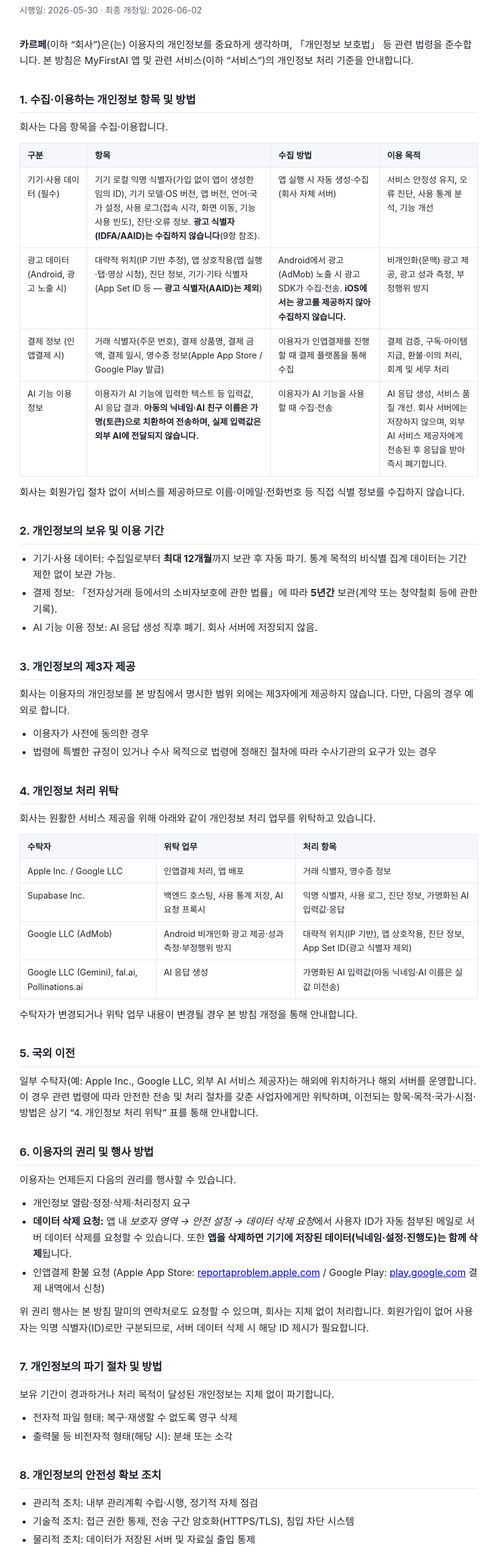
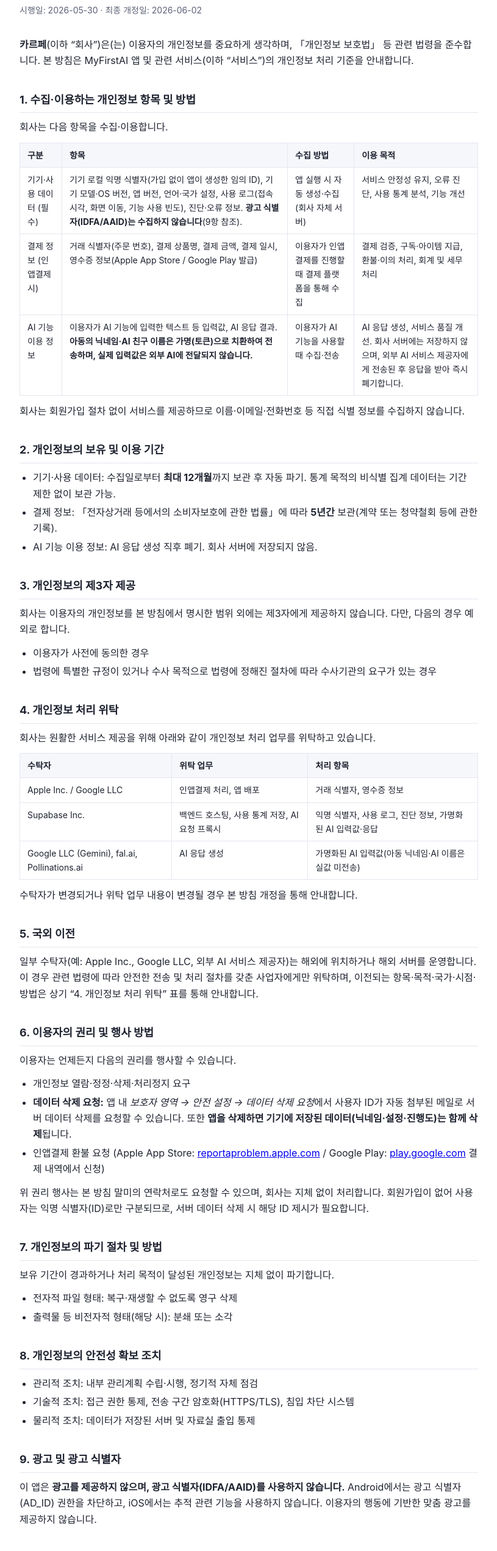
Before and after one commit to carpeorganic/myfirstai-legal, a plain HTML site: page privacy.html in a window 1280 px wide. Shown: the part 253-2797 px from the top of the page at 61% size, without its empty margins (232-1047 px from the left). Drawn offline with Linux system fonts and the light colour scheme.

Commit message:
docs(privacy): remove advertising sections to match ad-free build
The shipped build contains no ad SDK (no AdMob, AD_ID blocked), so the
privacy policy must not claim ad data collection. Removes the Android
advertising-data row, the AdMob processor row, and rewrites Section 9 to
state no advertising is served. Keeps Data Safety / App Privacy
declarations consistent with the binary for Kids-category compliance.

Co-Authored-By: Claude Opus 4.8 <noreply@anthropic.com>

```diff
--- a/privacy.html
+++ b/privacy.html
@@ -37,12 +37,6 @@
                 <td>기기 로컬 익명 식별자(가입 없이 앱이 생성한 임의 ID), 기기 모델·OS 버전, 앱 버전, 언어·국가 설정, 사용 로그(접속 시각, 화면 이동, 기능 사용 빈도), 진단·오류 정보. <strong>광고 식별자(IDFA/AAID)는 수집하지 않습니다</strong>(9항 참조).</td>
                 <td>앱 실행 시 자동 생성·수집(회사 자체 서버)</td>
                 <td>서비스 안정성 유지, 오류 진단, 사용 통계 분석, 기능 개선</td>
-            </tr>
-            <tr>
-                <td>광고 데이터 (Android, 광고 노출 시)</td>
-                <td>대략적 위치(IP 기반 추정), 앱 상호작용(앱 실행·탭·영상 시청), 진단 정보, 기기·기타 식별자(App Set ID 등 — <strong>광고 식별자(AAID)는 제외</strong>)</td>
-                <td>Android에서 광고(AdMob) 노출 시 광고 SDK가 수집·전송. <strong>iOS에서는 광고를 제공하지 않아 수집하지 않습니다.</strong></td>
-                <td>비개인화(문맥) 광고 제공, 광고 성과 측정, 부정행위 방지</td>
             </tr>
             <tr>
                 <td>결제 정보 (인앱결제 시)</td>
@@ -92,11 +86,6 @@
                 <td>익명 식별자, 사용 로그, 진단 정보, 가명화된 AI 입력값·응답</td>
             </tr>
             <tr>
-                <td>Google LLC (AdMob)</td>
-                <td>Android 비개인화 광고 제공·성과 측정·부정행위 방지</td>
-                <td>대략적 위치(IP 기반), 앱 상호작용, 진단 정보, App Set ID(광고 식별자 제외)</td>
-            </tr>
-            <tr>
                 <td>Google LLC (Gemini), fal.ai, Pollinations.ai</td>
                 <td>AI 응답 생성</td>
                 <td>가명화된 AI 입력값(아동 닉네임·AI 이름은 실값 미전송)</td>
@@ -132,12 +121,12 @@
     </ul>
 
     <h2>9. 광고 및 광고 식별자</h2>
-    <p>이 앱은 <strong>광고 식별자(IDFA/AAID)를 사용하지 않습니다.</strong> Android에서는 광고 식별자 권한을 차단하고 아동 대상 설정(child-directed)과 <strong>비개인화(문맥) 광고만</strong> 사용하여, 이용자의 행동에 기반한 맞춤 광고를 제공하지 않습니다. <strong>iOS에서는 광고를 제공하지 않습니다.</strong> 광고는 보호자 영역에서만 노출되며, 아이가 사용하는 화면에는 광고가 없습니다.</p>
+    <p>이 앱은 <strong>광고를 제공하지 않으며, 광고 식별자(IDFA/AAID)를 사용하지 않습니다.</strong> Android에서는 광고 식별자(AD_ID) 권한을 차단하고, iOS에서는 추적 관련 기능을 사용하지 않습니다. 이용자의 행동에 기반한 맞춤 광고를 제공하지 않습니다.</p>
 
     <h2>10. 아동의 개인정보 보호 (만 13세 미만)</h2>
     <p>이 서비스는 아동을 주 대상으로 설계되었으며, Apple Kids Category 및 Google Play Designed for Families 정책과 미국 COPPA·국내 관련 법령을 준수합니다. 아동에 대해 다음을 적용합니다.</p>
     <ul>
-        <li>개인화(행동 기반) 광고를 제공하지 않으며, 광고 식별자를 수집하지 않습니다.</li>
+        <li>광고를 제공하지 않으며, 광고 식별자를 수집하지 않습니다.</li>
         <li>아동의 실명일 수 있는 입력(닉네임·AI 친구 이름)은 가명(토큰)으로 치환하여, 외부 AI에 실제값을 전송하지 않습니다.</li>
         <li>결제·외부 링크 등은 <strong>보호자 확인 게이트(산수 문제 + PIN)</strong> 뒤에서만 접근됩니다.</li>
         <li>회원가입이 없어 이름·이메일·전화번호 등 직접 식별 정보를 수집하지 않습니다.</li>
```
Also changed, not shown: privacy-en.html (+2 -13 lines).
